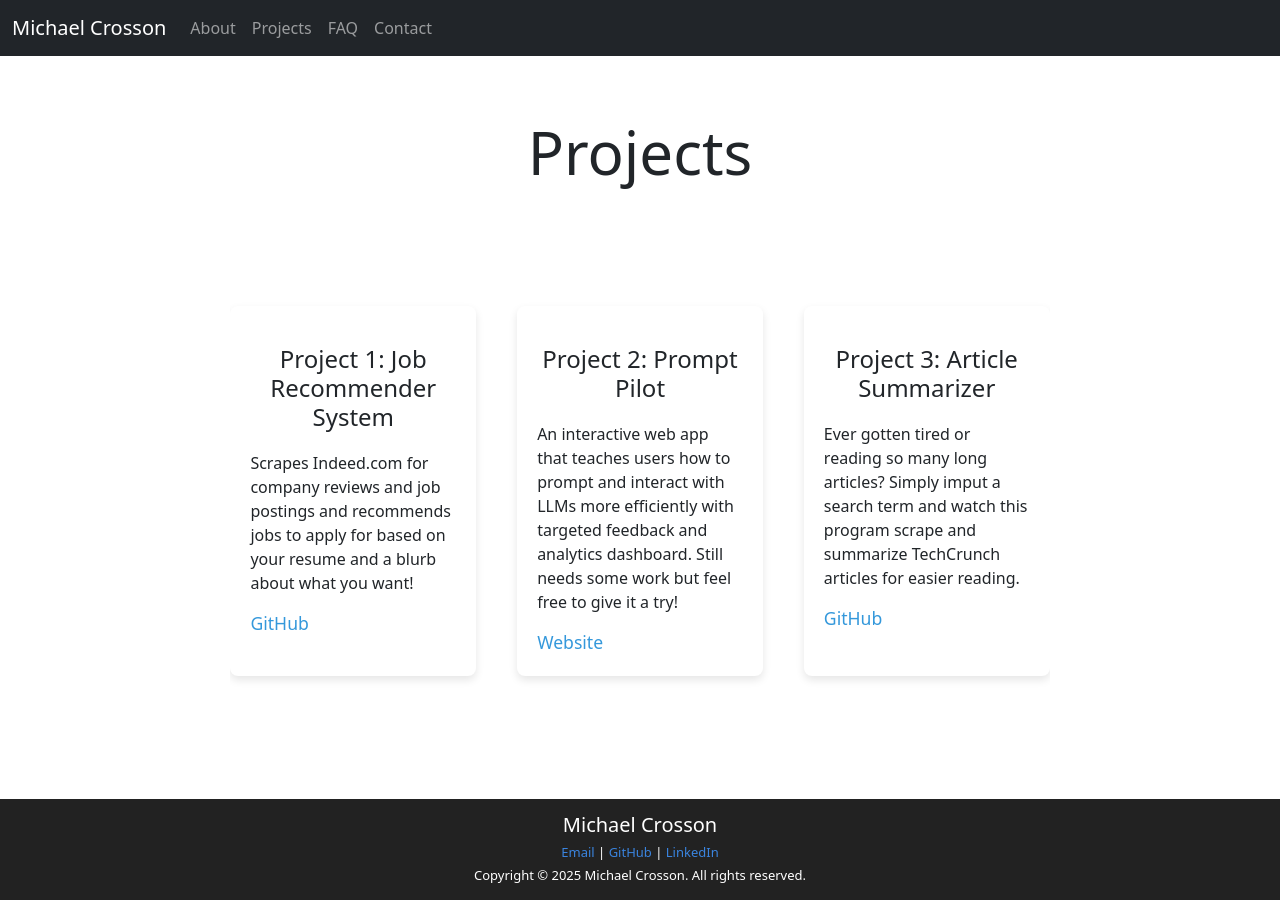
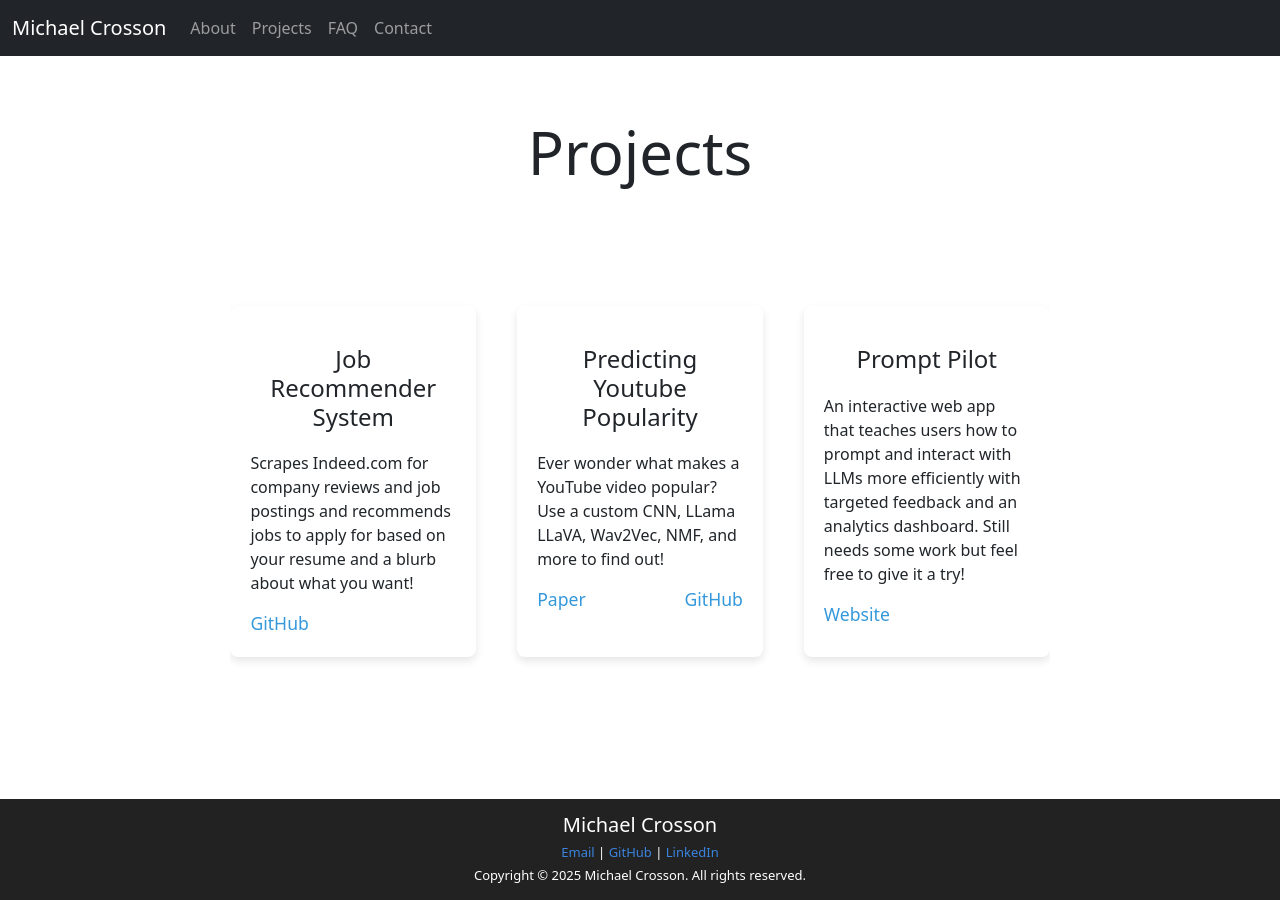
Before and after one commit to MichaelCrosson/MichaelCrosson.github.io, a Jekyll site: the page built from projects.html, in a window 1280 px wide. Built offline with Jekyll 4.4.1, drawn with Linux system fonts in a browser that asks for light colours; nearby versions of some CDN libraries; Markdown is read by kramdown in place of the engine named in the settings.

Commit message:
Update projects.html

```diff
--- a/projects.html
+++ b/projects.html
@@ -64,7 +64,7 @@ order: 1
     <div class="container">
         <div class="project-section">
             <div class="project-card">
-                <h2 class="project-title">Project 1: Job Recommender System</h2>
+                <h2 class="project-title">Job Recommender System</h2>
                 <p class="project-description">Scrapes Indeed.com for company reviews and job postings and recommends jobs to apply for based on your resume and a blurb about what you want!</p>
                 <div class="project-links">
                     <a href="https://github.com/MichaelCrosson/Indeed-Job-Recommender" class="project-link" target="_blank">GitHub</a>
@@ -72,18 +72,19 @@ order: 1
             </div>
 
             <div class="project-card">
-                <h2 class="project-title">Project 2: Prompt Pilot</h2>
-                <p class="project-description">An interactive web app that teaches users how to prompt and interact with LLMs more efficiently with targeted feedback and analytics dashboard. Still needs some work but feel free to give it a try!</p>
+                <h2 class="project-title">Predicting Youtube Popularity</h2>
+                <p class="project-description">Ever wonder what makes a YouTube video popular? Use a custom CNN, LLama LLaVA, Wav2Vec, NMF, and more to find out!</p>
                 <div class="project-links">
-                    <a href="https://microsoftcapstonetram.anvil.app/" class="project-link" target="_blank">Website</a>
+                    <a href="https://medium.com/@crosson.a.michael/unveiling-youtube-success-decoding-the-formula-behind-popularity-0778406111dc" class="project-link" target="_blank">Paper</a>
+                    <a href="https://github.com/MichaelCrosson/YoutubeVideoAnalysis" class="project-link" target="_blank">GitHub</a>
                 </div>
             </div>
 
             <div class="project-card">
-                <h2 class="project-title">Project 3: Article Summarizer</h2>
-                <p class="project-description">Ever gotten tired or reading so many long articles? Simply imput a search term and watch this program scrape and summarize TechCrunch articles for easier reading.</p>
+                <h2 class="project-title">Prompt Pilot</h2>
+                <p class="project-description">An interactive web app that teaches users how to prompt and interact with LLMs more efficiently with targeted feedback and an analytics dashboard. Still needs some work but feel free to give it a try!</p>
                 <div class="project-links">
-                    <a href="https://github.com/MichaelCrosson/TechCrunchScraper" class="project-link" target="_blank">GitHub</a>
+                    <a href="https://microsoftcapstonetram.anvil.app/" class="project-link" target="_blank">Website</a>
                 </div>
             </div>
         </div>
```
